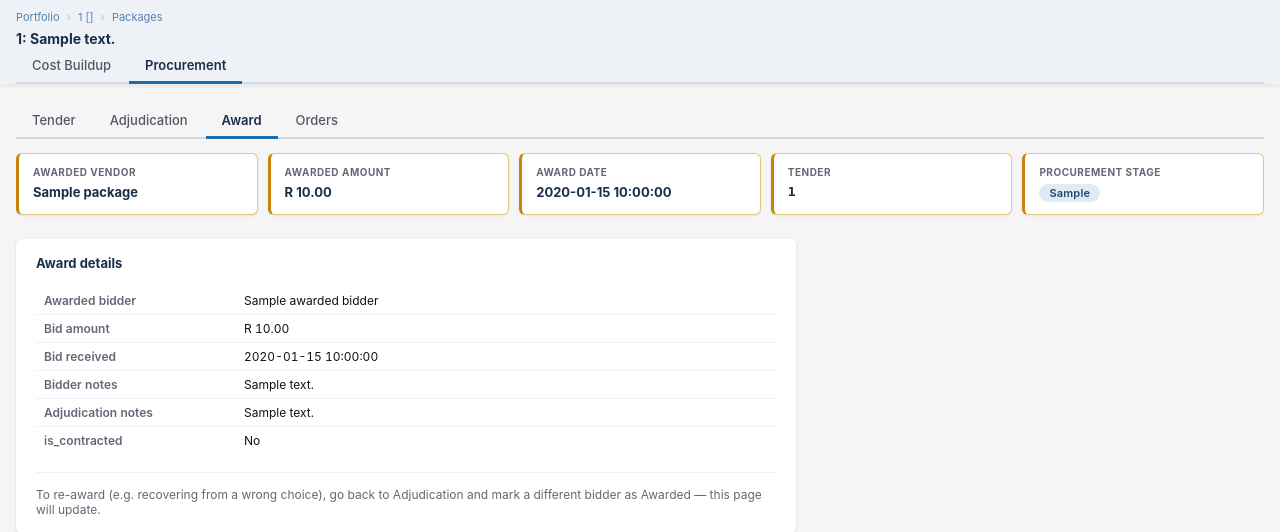
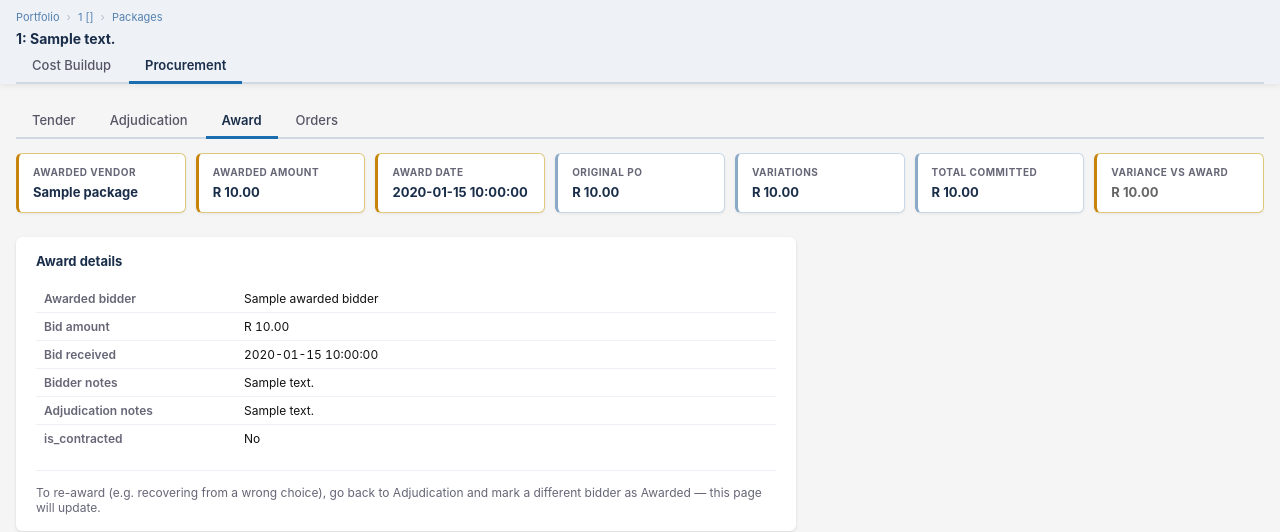
Before and after one commit to RichFree81/Aneriam, a FastAPI app: template app/templates/package_award.html in a window 1280 px wide. Shown: the part 48-580 px from the top of the page. Run offline with FastAPI, Linux system fonts and the light colour scheme; the template is opened without the code that fills it: most values are stand-ins (such as "Sample title", 1, 10 or a date in 2020).

Commit message:
feat(cost-control): Slice F — procurement-stage chip + variance roll-up
Per the procurement-reshape plan §Build phases.F: surface the
procurement state on the Packages list and the contract spend vs
award delta on the Award sub-tab.

Packages list (project_packages.html):
- New "Procurement" column between Class and Stage. Renders an empty
  dash for internal packages (procurement workflow doesn't apply),
  and a colour-coded chip for external packages reflecting
  Package.procurement_stage:
    Pre-Tender    grey
    Tender Issued amber
    Bids In       blue
    Adjudicating  purple
    Awarded       green
    Active        green
    Closed        grey
- Type column trimmed slightly to fit the new column.

Award page (package_award.html + package_award_view route):
- Three new "fy" KPI cards next to the awarded fields:
    Original PO       — sum of order_amount across linked POs where
                         is_original=1
    Variations        — sum where is_original=0
    Total Committed   — sum across all linked POs
- Existing Award fields tile (Vendor / Amount / Date) gains a sibling
  "Variance vs Award" card showing committed_total − awarded_amount,
  sign-coloured (red over-spend, green under-spend, neutral exact).
- Computed via a single SQL aggregate that joins rto → po_rto_links →
  po_lines, filtered to non-voided lines for the package's RTOs.

Smoke-tested end-to-end on 5009.PKG.101: Awarded R 300,000 to BuildCo,
linked PO1370 (R 64,800 — auto-original) and PO2711 (R 112,565 —
auto-variation). Award page rendered correctly:
    Awarded Amount      R 300,000.00
    Original PO         R  64,800.00
    Variations          R 112,565.00
    Total Committed     R 177,365.00
    Variance vs Award   R -122,635.00 (under-spend, green)
Packages list confirmed showing Pre-Tender → Awarded → Pre-Tender
across the workflow lifecycle.

Co-Authored-By: Claude Opus 4.7 (1M context) <noreply@anthropic.com>

```diff
--- a/app/costcontrol/app.py
+++ b/app/costcontrol/app.py
@@ -1900,12 +1900,39 @@ def package_award_view(project_number: str, package_number: str, request: Reques
             (b for b in tender.bidders if b.status == "Awarded"),
             None,
         )
+
+    # Slice F — variance roll-up: sum order_amount of every PO linked to
+    # any RTO of this package. Variance = committed − awarded so a positive
+    # number is over-spend (red), negative is under-spend (green).
+    committed_row = db.execute(
+        text("""
+            SELECT
+                COALESCE(SUM(CASE WHEN l.is_original = 1 THEN p.amount ELSE 0 END), 0) AS original_total,
+                COALESCE(SUM(CASE WHEN l.is_original = 0 THEN p.amount ELSE 0 END), 0) AS variation_total,
+                COALESCE(SUM(p.amount), 0)                                              AS committed_total
+            FROM rto r
+            JOIN po_rto_links l ON l.rto_id = r.id
+            JOIN po_lines     p ON p.po_number = l.po_number AND p.voided = 0
+            WHERE r.package_number = :pkg
+        """),
+        {"pkg": package_number},
+    ).fetchone()
+    original_total = float(committed_row.original_total or 0) if committed_row else 0.0
+    variation_total = float(committed_row.variation_total or 0) if committed_row else 0.0
+    committed_total = float(committed_row.committed_total or 0) if committed_row else 0.0
+    awarded_amount = float(pkg.awarded_amount or 0)
+    variance = (committed_total - awarded_amount) if pkg.awarded_amount is not None else None
+
     return templates.TemplateResponse("package_award.html", {
         "request": request,
         "project": project,
         "package": pkg,
         "tender": tender,
         "awarded_bidder": awarded_bidder,
+        "original_total": original_total,
+        "variation_total": variation_total,
+        "committed_total": committed_total,
+        "variance": variance,
     })
 
 
--- a/app/templates/package_award.html
+++ b/app/templates/package_award.html
@@ -47,13 +47,31 @@
     <div class="sc-label">Award Date</div>
     <div class="sc-value">{{ package.awarded_date or '—' }}</div>
   </div>
-  <div class="summary-card sc-main">
-    <div class="sc-label">Tender</div>
-    <div class="sc-value" style="font-family:monospace;">{{ tender.tender_number }}</div>
+  <div class="summary-card fy">
+    <div class="sc-label">Original PO</div>
+    <div class="sc-value">{{ original_total | zar }}</div>
+  </div>
+  <div class="summary-card fy">
+    <div class="sc-label">Variations</div>
+    <div class="sc-value">{{ variation_total | zar }}</div>
+  </div>
+  <div class="summary-card fy">
+    <div class="sc-label">Total Committed</div>
+    <div class="sc-value">{{ committed_total | zar }}</div>
   </div>
   <div class="summary-card sc-main">
-    <div class="sc-label">Procurement Stage</div>
-    <div class="sc-value"><span class="chip">{{ package.procurement_stage }}</span></div>
+    <div class="sc-label">Variance vs Award</div>
+    <div class="sc-value">
+      {% if variance is none or committed_total == 0 %}
+        —
+      {% elif variance > 0 %}
+        <span style="color:#a83232;">+{{ variance | zar }}</span>
+      {% elif variance < 0 %}
+        <span style="color:#1a7a3c;">{{ variance | zar }}</span>
+      {% else %}
+        <span style="color:#666;">{{ variance | zar }}</span>
+      {% endif %}
+    </div>
   </div>
 </div>
 
```
Also changed, not shown: app/templates/project_packages.html (+26 -1 lines).
